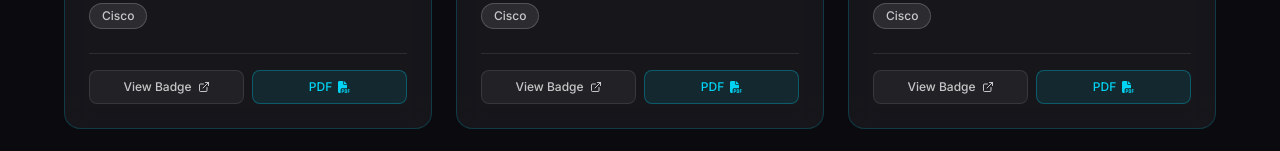
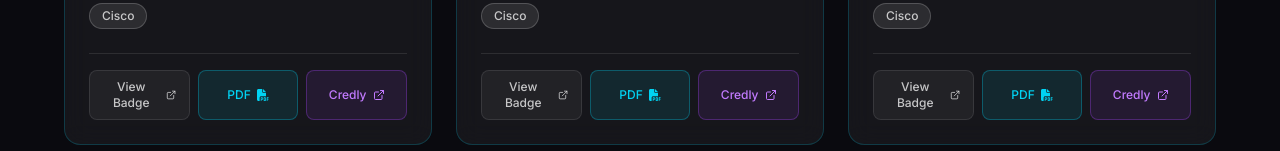
Before and after one commit to rohitraj-dev/portfolio, a React app: page /certifications in a window 1280 px wide. Shown: the part 634-785 px from the top of the page. Built offline with nearby package versions, Linux system fonts and the light colour scheme; the HTML template or start-up script is replaced by a standard one.

Commit message:
feat: add credly URLs to all cisco and ibm certifications

```diff
--- a/src/data/certifications.js
+++ b/src/data/certifications.js
@@ -6,7 +6,7 @@
     issuer: "Cisco",
     badgeUrl: "https://assets.rajrohit.tech/badges/cyber.png",
     certUrl: "https://assets.rajrohit.tech/certificates/cyber.pdf",
-    credlyUrl: null
+    credlyUrl: "https://www.credly.com/badges/a7e0e9fa-a359-4271-ac5c-a440c3394ca0/public_url"
   },
   {
     id: "cisco-ds",
@@ -14,7 +14,7 @@
     issuer: "Cisco",
     badgeUrl: "https://assets.rajrohit.tech/badges/ds.png",
     certUrl: "https://assets.rajrohit.tech/certificates/ds.pdf",
-    credlyUrl: null
+    credlyUrl: "https://www.credly.com/badges/b5fdc4cb-c627-46a9-8a13-17b3e2c08ecb/public_url"
   },
   {
     id: "cisco-iot",
@@ -22,7 +22,7 @@
     issuer: "Cisco",
     badgeUrl: "https://assets.rajrohit.tech/badges/iot.png",
     certUrl: "https://assets.rajrohit.tech/certificates/iot.pdf",
-    credlyUrl: null
+    credlyUrl: "https://www.credly.com/badges/eb4b734f-dd74-4476-85fa-ffb3bd7309c9/public_url"
   },
   {
     id: "cisco-net",
@@ -30,7 +30,7 @@
     issuer: "Cisco",
     badgeUrl: "https://assets.rajrohit.tech/badges/net-bas.png",
     certUrl: "https://assets.rajrohit.tech/certificates/net-bas.pdf",
-    credlyUrl: null
+    credlyUrl: "https://www.credly.com/badges/b9d3133e-bf64-429b-8c8c-641785d8c34d/public_url"
   },
   {
     id: "cisco-mod-ai",
@@ -38,7 +38,7 @@
     issuer: "Cisco",
     badgeUrl: "https://assets.rajrohit.tech/badges/mod-ai.png",
     certUrl: "https://assets.rajrohit.tech/certificates/mod-ai.pdf",
-    credlyUrl: null
+    credlyUrl: "https://www.credly.com/badges/00204551-a1b5-43f3-a97f-14bc2152b7c1/public_url"
   },
   {
     id: "cisco-danal",
@@ -46,7 +46,7 @@
     issuer: "Cisco",
     badgeUrl: "https://assets.rajrohit.tech/badges/danal.png",
     certUrl: "https://assets.rajrohit.tech/certificates/danal.pdf",
-    credlyUrl: null
+    credlyUrl: "https://www.credly.com/badges/be8ac479-c6a9-4bd8-b436-0cca03a32f22/public_url"
   },
   {
     id: "cisco-dclass",
@@ -54,7 +54,7 @@
     issuer: "Cisco",
     badgeUrl: "https://assets.rajrohit.tech/badges/dclass.png",
     certUrl: "https://assets.rajrohit.tech/certificates/dclass.pdf",
-    credlyUrl: null
+    credlyUrl: "https://www.credly.com/badges/e7339378-b6da-42a9-938c-21cf0af0ac47/public_url"
   },
   {
     id: "cisco-data-fund",
@@ -62,7 +62,7 @@
     issuer: "Cisco",
     badgeUrl: "https://assets.rajrohit.tech/badges/data-fund.png",
     certUrl: "https://assets.rajrohit.tech/certificates/data-fund.pdf",
-    credlyUrl: null
+    credlyUrl: "https://www.credly.com/badges/2b423bf7-3814-4cf5-a140-54a7590736ba/public_url"
   },
   {
     id: "cisco-dsp",
@@ -70,7 +70,7 @@
     issuer: "Cisco",
     badgeUrl: "https://assets.rajrohit.tech/badges/dsp.png",
     certUrl: "https://assets.rajrohit.tech/certificates/dsp.pdf",
-    credlyUrl: null
+    credlyUrl: "https://www.credly.com/badges/e9f23f48-6277-4bf3-9bff-d34816f742fe/public_url"
   },
 
   // IBM (6)
@@ -80,7 +80,7 @@
     issuer: "IBM",
     badgeUrl: "https://assets.rajrohit.tech/badges/apply-ai.png",
     certUrl: "https://assets.rajrohit.tech/certificates/apply-ai.pdf",
-    credlyUrl: null
+    credlyUrl: "https://www.credly.com/badges/efed9ff7-28de-4935-a590-09c3a24a09e8/public_url"
   },
   {
     id: "ibm-ai-fund",
@@ -88,7 +88,7 @@
     issuer: "IBM",
     badgeUrl: "https://assets.rajrohit.tech/badges/ai-fund.png",
     certUrl: "https://assets.rajrohit.tech/certificates/ai-fund.pdf",
-    credlyUrl: null
+    credlyUrl: "https://www.credly.com/badges/e731af93-126a-4b45-9e81-804f51823aa1/public_url"
   },
   {
     id: "ibm-eng",
@@ -96,7 +96,7 @@
     issuer: "IBM",
     badgeUrl: "https://assets.rajrohit.tech/badges/eng.png",
     certUrl: "https://assets.rajrohit.tech/certificates/eng.pdf",
-    credlyUrl: null
+    credlyUrl: "https://www.credly.com/badges/64aefe52-32b9-4d25-a995-a1e178bf70dd/public_url"
   },
   {
     id: "ibm-data",
@@ -104,7 +104,7 @@
     issuer: "IBM",
     badgeUrl: "https://assets.rajrohit.tech/badges/data.png",
     certUrl: "https://assets.rajrohit.tech/certificates/data.pdf",
-    credlyUrl: null
+    credlyUrl: "https://www.credly.com/badges/4a896580-082c-4cb8-8ee3-0eec9a14601a/public_url"
   },
   {
     id: "ibm-it-fund",
@@ -112,7 +112,7 @@
     issuer: "IBM",
     badgeUrl: "https://assets.rajrohit.tech/badges/it-fund.png",
     certUrl: "https://assets.rajrohit.tech/certificates/it-fund.pdf",
-    credlyUrl: null
+    credlyUrl: "https://www.credly.com/badges/66bd3646-237d-41cf-b13d-da08e4b4ce62/public_url"
   },
   {
     id: "ibm-web-fund",
@@ -120,7 +120,7 @@
     issuer: "IBM",
     badgeUrl: "https://assets.rajrohit.tech/badges/web-fund.png",
     certUrl: "https://assets.rajrohit.tech/certificates/web-fund.pdf",
-    credlyUrl: null
+    credlyUrl: "https://www.credly.com/badges/305f4acf-46ed-4294-b487-c385b9c3cd12/public_url"
   },
 
   // Forage (4)
```
